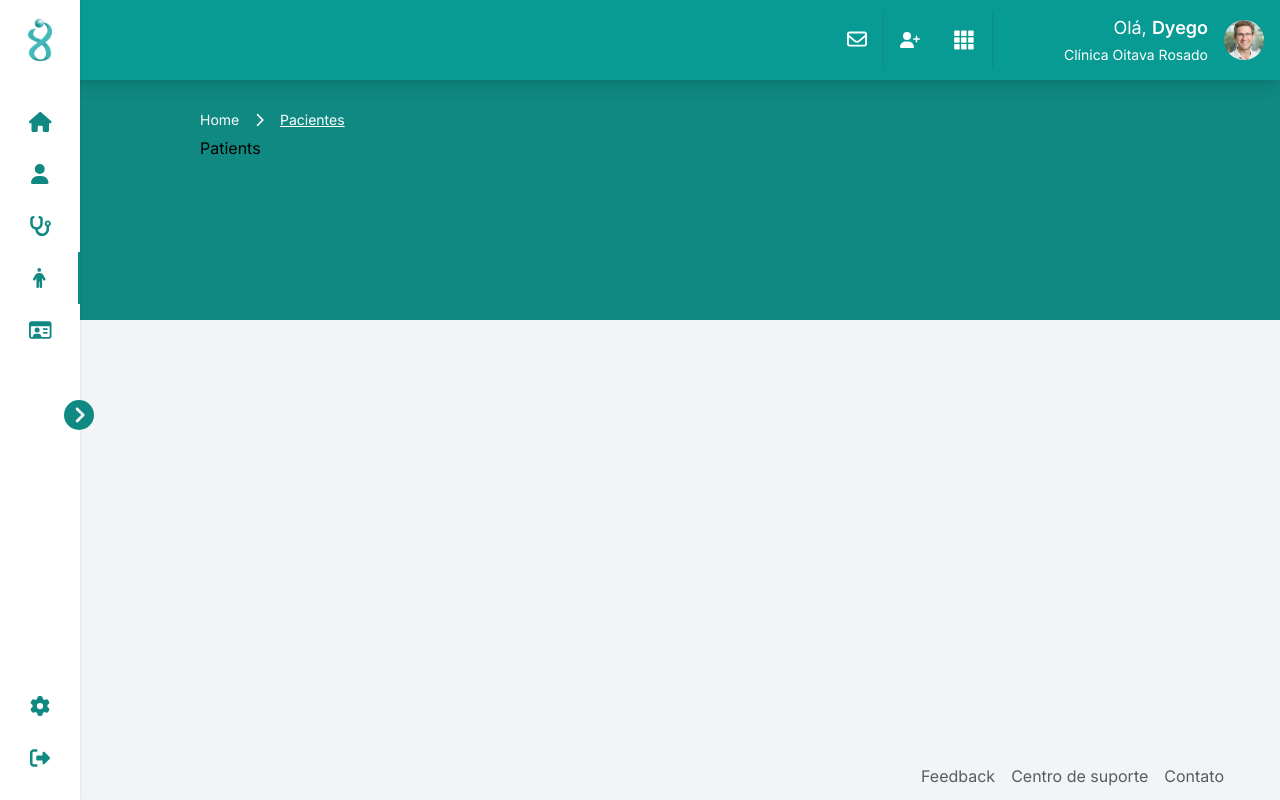
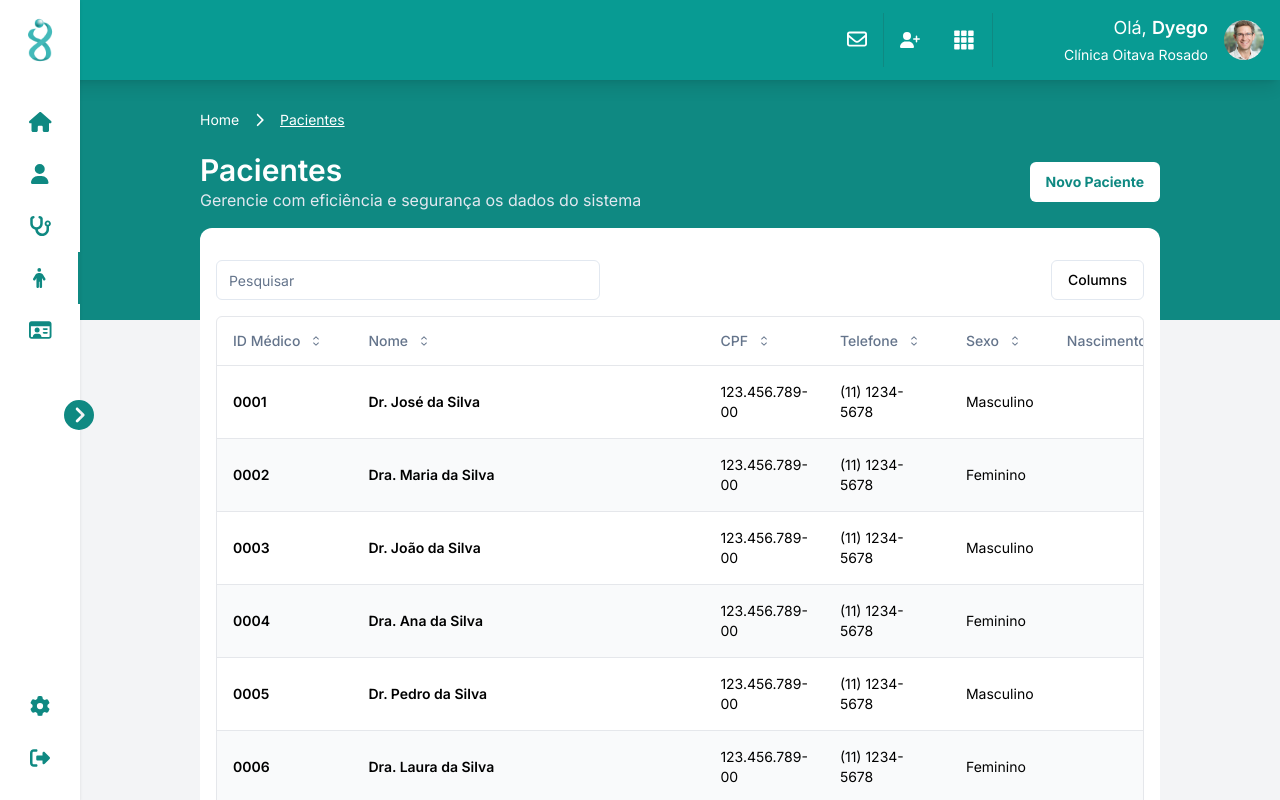
Before and after one commit to vynijales/OitavaRosado-frontend, a Next.js app: page /patients in a window 1280 px wide. Shown: the top 800 px of the page. Built offline with nearby package versions, Linux system fonts and the light colour scheme.

Commit message:
feat: criar data table da página pacientes

```diff
--- /dev/null
+++ b/src/app/(admin)/(meaningful)/patients/DataTablePatients.tsx
@@ -0,0 +1,71 @@
+"use client"
+
+import { DataTableColumnHeader } from "@/components/ui/DataTableColumnHeader"
+import { ActionsCell } from "@/components/ui/ActionsCell"
+
+export const columns = [
+    {
+        accessorKey: "id",
+        header: ({ column }: { column: any }) => (
+            <DataTableColumnHeader column={column} title="ID Médico" />
+        ),
+        cell: ({ row }: { row: any }) => {
+            const id = row.getValue("id")
+            return <div className="font-semibold">{id.padStart(4, "0")}</div>
+        },
+    },
+    {
+        accessorKey: "nome",
+        header: ({ column }: { column: any }) => (
+            <DataTableColumnHeader column={column} title="Nome" />
+        ),
+        cell: ({ row }: { row: any }) => {
+            const nome = row.getValue("nome")
+            return <div className="w-80 font-semibold">{nome}</div>
+        },
+    },
+    {
+        accessorKey: "cpf",
+        header: ({ column }: { column: any }) => (
+            <DataTableColumnHeader column={column} title="CPF" />
+        ),
+    },
+    {
+        accessorKey: "telefone",
+        header: ({ column }: { column: any }) => (
+            <DataTableColumnHeader column={column} title="Telefone" />
+        ),
+    },
+    {
+        accessorKey: "sexo",
+        header: ({ column }: { column: any }) => (
+            <DataTableColumnHeader column={column} title="Sexo" />
+        ),
+    },
+    {
+        accessorKey: "nascimento",
+        header: ({ column }: { column: any }) => (
+            <DataTableColumnHeader column={column} title="Nascimento" />
+        ),
+    },
+    {
+        accessorKey: "observacoes",
+        header: ({ column }: { column: any }) => (
+            <DataTableColumnHeader column={column} title="Observacoes" />
+        ),
+    },
+    {
+        accessorKey: "clinic",
+        header: ({ column }: { column: any }) => (
+            <DataTableColumnHeader column={column} title="Clínica" />
+        ),
+    },
+    {
+        id: "actions",
+        header: "Actions",
+        cell: ({ row }: { row: any }) => {
+            const id = row.getValue("id")
+            return <ActionsCell row={row} />;
+        },
+    },
+]
--- /dev/null
+++ b/src/app/(admin)/(meaningful)/patients/fakeData.tsx
@@ -0,0 +1,175 @@
+import { Patient } from "@/types/patient";
+
+export const fakeData: Patient[] = [
+    {
+        id: "1",
+        nome: "Dr. José da Silva",
+        sexo: "Masculino",
+        data_nascimento: "01/01/1970",
+        cpf: "123.456.789-00",
+        rg: "1234567",
+        orgao_emissor: "SSP",
+        logradouro: "Rua José da Silva",
+        bairro: "Centro",
+        cidade: "São Paulo",
+        uf: "SP",
+        cep: "12345-678",
+        telefone: "(11) 1234-5678",
+        email: "teste1@test1.com",
+        observacoes: "Observações 1",
+    },
+    {
+        id: "2",
+        nome: "Dra. Maria da Silva",
+        sexo: "Feminino",
+        data_nascimento: "01/01/1970",
+        cpf: "123.456.789-00",
+        rg: "1234567",
+        orgao_emissor: "SSP",
+        logradouro: "Rua Maria da Silva",
+        bairro: "Centro",
+        cidade: "São Paulo",
+        uf: "SP",
+        cep: "12345-678",
+        telefone: "(11) 1234-5678",
+        email: "teste2@teste2.com",
+        observacoes: "Observações 2",
+    },
+    {
+        id: "3",
+        nome: "Dr. João da Silva",
+        sexo: "Masculino",
+        data_nascimento: "01/01/1970",
+        cpf: "123.456.789-00",
+        rg: "1234567",
+        orgao_emissor: "SSP",
+        logradouro: "Rua João da Silva",
+        bairro: "Centro",
+        cidade: "São Paulo",
+        uf: "SP",
+        cep: "12345-678",
+        telefone: "(11) 1234-5678",
+        email: "teste3@teste3.com",
+        observacoes: "Observações 3",
+    },
+    {
+        id: "4",
+        nome: "Dra. Ana da Silva",
+        sexo: "Feminino",
+        data_nascimento: "01/01/1970",
+        cpf: "123.456.789-00",
+        rg: "1234567",
+        orgao_emissor: "SSP",
+        logradouro: "Rua Ana da Silva",
+        bairro: "Centro",
+        cidade: "São Paulo",
+        uf: "SP",
+        cep: "12345-678",
+        telefone: "(11) 1234-5678",
+        email: "teste4@teste4.com",
+        observacoes: "Observações 4",
+    },
+    {
+        id: "5",
+        nome: "Dr. Pedro da Silva",
+        sexo: "Masculino",
+        data_nascimento: "01/01/1970",
+        cpf: "123.456.789-00",
+        rg: "1234567",
+        orgao_emissor: "SSP",
+        logradouro: "Rua Pedro da Silva",
+        bairro: "Centro",
+        cidade: "São Paulo",
+        uf: "SP",
+        cep: "12345-678",
+        telefone: "(11) 1234-5678",
+        email: "teste5@teste5.com",
+        observacoes: "Observações 5",
+    },
+    {
+        id: "6",
+        nome: "Dra. Laura da Silva",
+        sexo: "Feminino",
+        data_nascimento: "01/01/1970",
+        cpf: "123.456.789-00",
+        rg: "1234567",
+        orgao_emissor: "SSP",
+        logradouro: "Rua Laura da Silva",
+        bairro: "Centro",
+        cidade: "São Paulo",
+        uf: "SP",
+        cep: "12345-678",
+        telefone: "(11) 1234-5678",
+        email: "teste6@teste6.com",
+        observacoes: "Observações 6",
+    },
+    {
+        id: "7",
+        nome: "Dr. Carlos da Silva",
+        sexo: "Masculino",
+        data_nascimento: "01/01/1970",
+        cpf: "123.456.789-00",
+        rg: "1234567",
+        orgao_emissor: "SSP",
+        logradouro: "Rua Carlos da Silva",
+        bairro: "Centro",
+        cidade: "São Paulo",
+        uf: "SP",
+        cep: "12345-678",
+        telefone: "(11) 1234-5678",
+        email: "teste7@teste7.com",
+        observacoes: "Observações 7",
+    },
+    {
+        id: "8",
+        nome: "Dra. Sofia da Silva",
+        sexo: "Feminino",
+        data_nascimento: "01/01/1970",
+        cpf: "123.456.789-00",
+        rg: "1234567",
+        orgao_emissor: "SSP",
+        logradouro: "Rua Sofia da Silva",
+        bairro: "Centro",
+        cidade: "São Paulo",
+        uf: "SP",
+        cep: "12345-678",
+        telefone: "(11) 1234-5678",
+        email: "teste8@teste8.com",
+        observacoes: "Observações 8",
+    },
+    {
+        id: "9",
+        nome: "Dr. Rafael da Silva",
+        sexo: "Masculino",
+        data_nascimento: "01/01/1970",
+        cpf: "123.456.789-00",
+        rg: "1234567",
+        orgao_emissor: "SSP",
+        logradouro: "Rua Rafael da Silva",
+        bairro: "Centro",
+        cidade: "São Paulo",
+        uf: "SP",
+        cep: "12345-678",
+        telefone: "(11) 1234-5678",
+        email: "teste9@teste9.com",
+        observacoes: "Observações 9",
+    },
+    {
+        id: "10",
+        nome: "Dra. Camila da Silva",
+        sexo: "Feminino",
+        data_nascimento: "01/01/1970",
+        cpf: "123.456.789-00",
+        rg: "1234567",
+        orgao_emissor: "SSP",
+        logradouro: "Rua Camila da Silva",
+        bairro: "Centro",
+        cidade: "São Paulo",
+        uf: "SP",
+        cep: "12345-678",
+        telefone: "(11) 1234-5678",
+        email: "teste10@teste10.com",
+        observacoes: "Observações 10",
+    },
+
+];
--- a/src/app/(admin)/(meaningful)/patients/page.tsx
+++ b/src/app/(admin)/(meaningful)/patients/page.tsx
@@ -1,4 +1,14 @@
 import Breadcrumbs from "@/components/layout/Breadcrumbs";
+import DataTable from "@/components/ui/DataTable";
+
+import { columns } from "./DataTablePatients";
+import { Button } from "@/components/ui/button";
+import { Patient } from "@/types/patient";
+import { fakeData } from "./fakeData";
+
+
+// This is some fake data to show in the table.
+const data: Patient[] = fakeData;
 
 export default function Page() {
     const items = [
@@ -10,7 +20,19 @@ export default function Page() {
         <>
             <Breadcrumbs items={items} />
             <div>
-                <h1>Patients</h1>
+                <div className="flex justify-between items-center">
+                    <div
+                        id="text-header"
+                        className="text-white py-4">
+                        <h1 className="text-3xl font-semibold">Pacientes</h1>
+                        <h2 className="text-slate-200">Gerencie com eficiência e segurança os dados do sistema</h2>
+                    </div>
+                    <div className="flex gap-4">
+                    <Button className="bg-white hover:bg-white font-bold text-primary hover:text-primary hover:opacity-90">Novo Paciente</Button>
+                    </div>
+
+                </div>
+                <DataTable columns={columns} data={data} />
             </div>
         </>
     );
--- /dev/null
+++ b/src/types/patient.tsx
@@ -0,0 +1,34 @@
+export type Patient = {
+    id: string
+    nome: string
+    sexo: string
+    data_nascimento: string
+    cpf: string
+    rg: string
+    orgao_emissor: string
+    logradouro: string
+    bairro: string
+    cidade: string
+    uf: string
+    cep: string
+    telefone: string
+    email: string
+    observacoes: string
+}
+
+export type PatientIn = {
+    nome: string
+    sexo: string
+    data_nascimento: string
+    cpf: string
+    rg: string
+    orgao_emissor: string
+    logradouro: string
+    bairro: string
+    cidade: string
+    uf: string
+    cep: string
+    telefone: string
+    email: string
+    observacoes: string
+}
```
